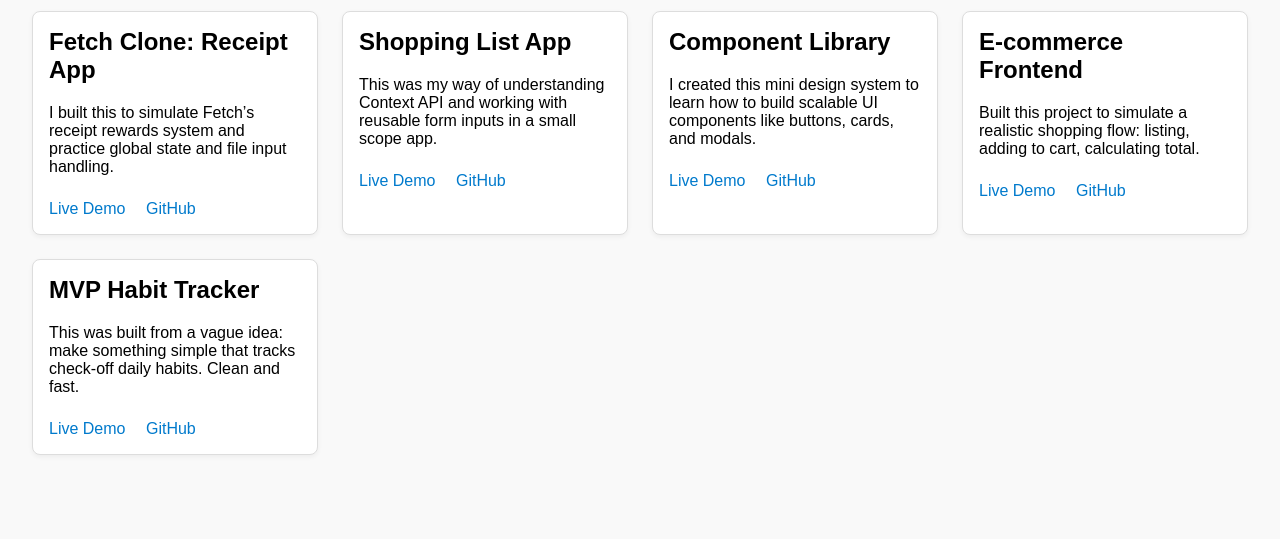
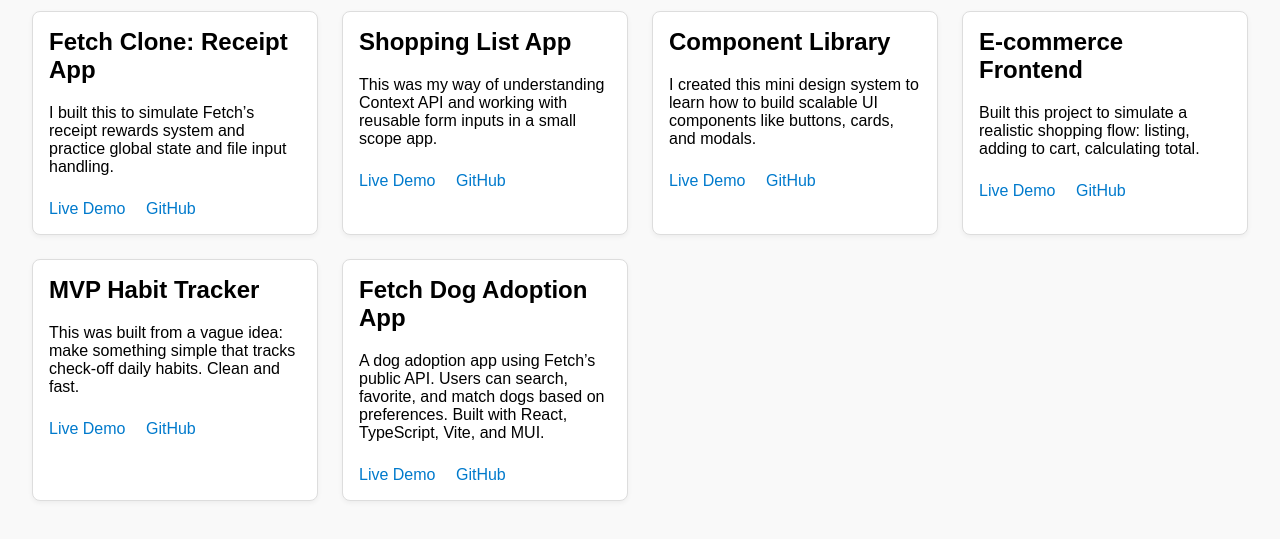
Before and after one commit to jbloch100/portfolio_site, a plain HTML site: page index.html in a window 1280 px wide. Shown: the part 111-650 px from the top of the page. Drawn offline with Linux system fonts and the light colour scheme.

Commit message:
Included Fetch Dog Adoption App in portfolio site and update README with links and description

```diff
--- a/index.html
+++ b/index.html
@@ -83,6 +83,14 @@
         <a href="https://github.com/jbloch100/mvp-habit-tracker" target="_blank">GitHub</a>
       </div>
     </div>
+    <div class="card">
+      <h2>Fetch Dog Adoption App</h2>
+      <p>A dog adoption app using Fetch’s public API. Users can search, favorite, and match dogs based on preferences. Built with React, TypeScript, Vite, and MUI.</p>
+      <div class="links">
+        <a href="https://fetch-dog-adoption-app.vercel.app/" target="_blank">Live Demo</a>
+        <a href="https://github.com/jbloch100/fetch-dog-adoption-app" target="_blank">GitHub</a>
+      </div>
+    </div>
   </div>
 </body>
 </html>
```
Also changed, not shown: 1 other file.
